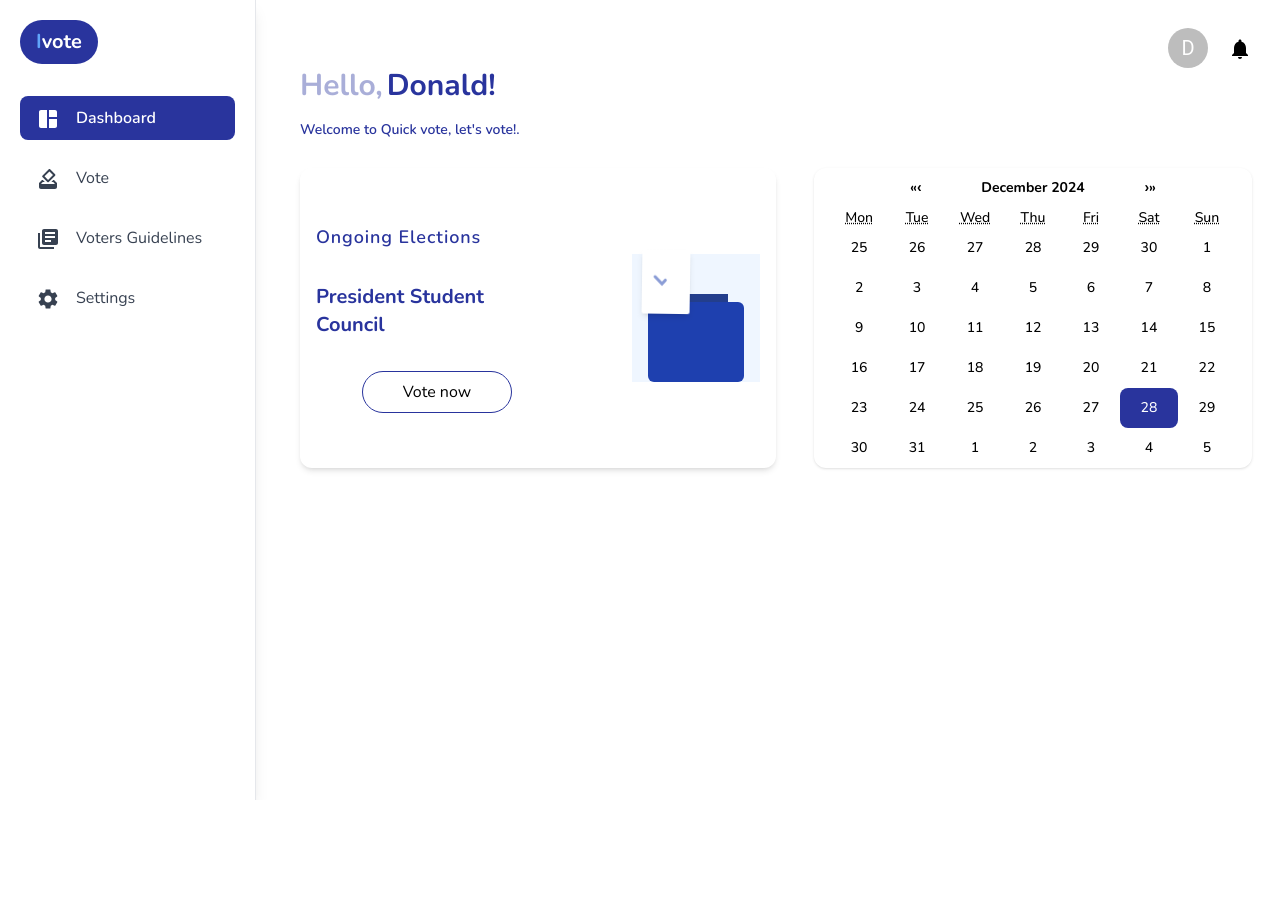
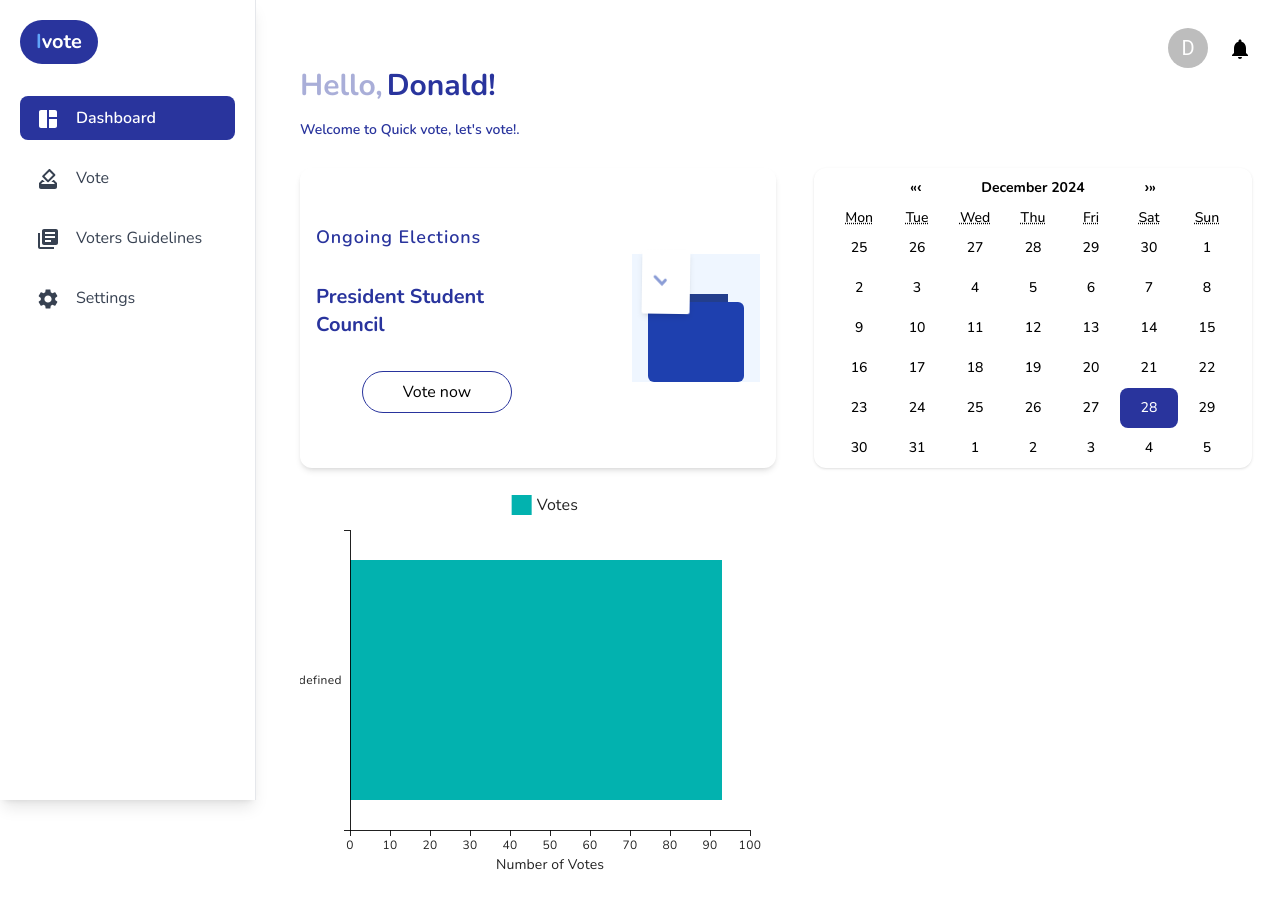
Before and after one commit to Donald2023-source/Quick-Vote, a React (Vite) app: page /student-dashboard in a window 1280 px wide. Before the commit the page ends 800 px from the top, so only its background shows below. Built offline with nearby package versions, Linux system fonts and the light colour scheme.

Commit message:
dashboard

```diff
--- a/package.json
+++ b/package.json
@@ -14,6 +14,7 @@
     "@emotion/styled": "^11.14.0",
     "@mui/icons-material": "^6.2.1",
     "@mui/material": "^6.2.1",
+    "@mui/x-charts": "^7.28.0",
     "@reduxjs/toolkit": "^2.5.0",
     "axios": "^1.7.9",
     "framer": "^2.4.1",
--- /dev/null
+++ b/src/Components/BarChart.jsx
@@ -0,0 +1,25 @@
+import * as React from "react";
+import { BarChart } from "@mui/x-charts/BarChart";
+import { dataset, valueFormatter} from '../data/weather'
+
+const chartSetting = {
+  xAxis: [
+    {
+      label: "Number of Votes",
+    },
+  ],
+  width: 500,
+  height: 400,
+};
+
+export default function Chart() {
+  return (
+    <BarChart
+      dataset={dataset}
+      yAxis={[{ scaleType: "band", dataKey: "candidate" }]}
+      series={[{ dataKey: "votes", label: "Votes", valueFormatter }]}
+      layout="horizontal"
+      {...chartSetting}
+    />
+  );
+}
--- a/src/Pages/Dashboards/Student.jsx
+++ b/src/Pages/Dashboards/Student.jsx
@@ -3,6 +3,7 @@ import React from 'react'
 import { Notifications } from '@mui/icons-material'
 import DashboardMessage from '../../Components/DashboardMessage'
 import MyCalendar from '../../Components/Calendar'
+import Chart from '../../Components/BarChart'
 
 
 const Student = () => {
@@ -16,7 +17,9 @@ const Student = () => {
 
         <div className='flex items-center justify-between'>
           <DashboardMessage name={"Donald"} />
-
+        </div>
+        <div>
+          <Chart />
         </div>
       </div>
     </div>
--- /dev/null
+++ b/src/data/weather.js
@@ -0,0 +1,19 @@
+export const dataset = [
+    {
+      Candidate: "Joseph Kim",
+      votes: 45
+    },
+    {
+      Candidate: "Gift Jeremiah",
+      votes: 30
+    },
+    {
+      Candidate: "Sunday Micah",
+      votes: 93
+    },
+
+  ];
+
+  export function valueFormatter(value) {
+    return `${value}`;
+  }
```
Also changed, not shown: 1 other file (tests, documents, lock files or other folders).
